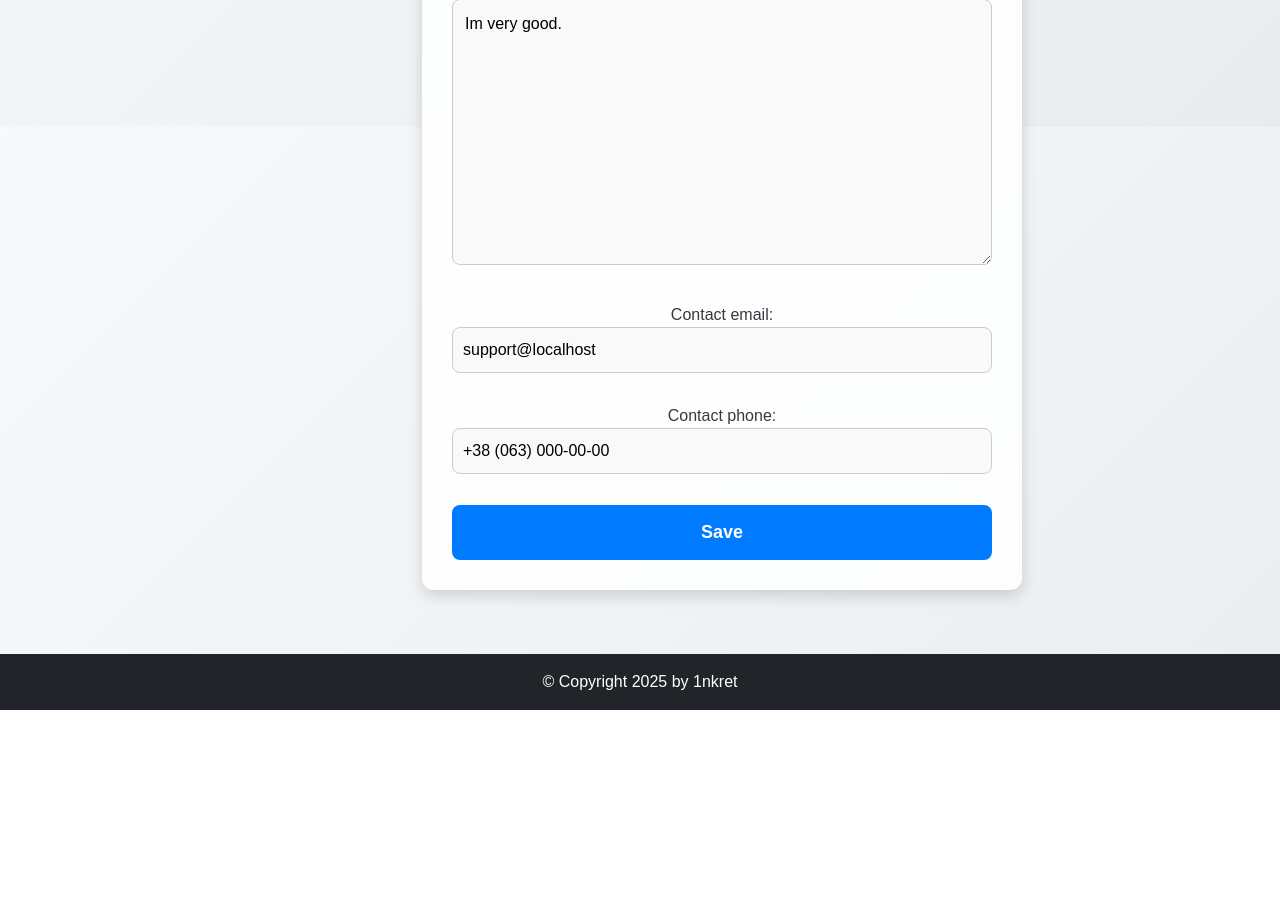
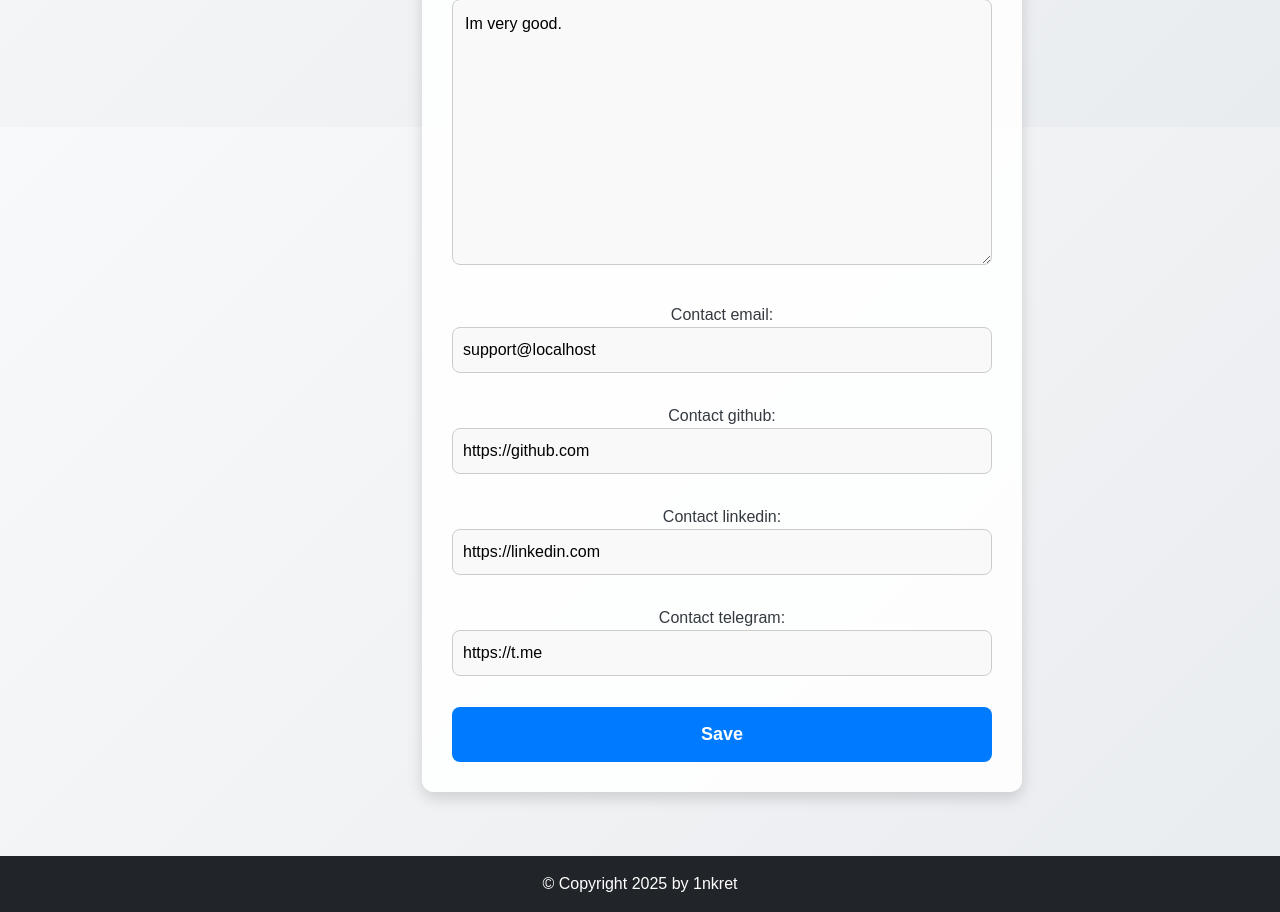
Before and after one commit to 1nkret/django-personal-site, a Django app: page /crm/ in a window 1280 px wide. Shown: the part 673-1585 px from the top of the page. Before the commit the page ends 1383 px from the top, so only its background shows below. Run offline with Django 5.2, Linux system fonts and the light colour scheme; data comes from the database, SQL or seed files in the repository; some libraries are stand-ins or nearby versions.

Commit message:
Contacts update

```diff
--- a/apps/crm/forms.py
+++ b/apps/crm/forms.py
@@ -26,4 +26,5 @@ class TagForm(forms.ModelForm):
 class MainPageSettingsForm(forms.ModelForm):
     class Meta:
         model = MainPageSettings
-        fields = ['title', 'subtitle', 'about_me', 'contact_email', 'contact_phone']
+        fields = ['title', 'subtitle', 'about_me', 'contact_email',
+                  'contact_github', 'contact_linkedin', 'contact_telegram']
--- a/apps/crm/models.py
+++ b/apps/crm/models.py
@@ -27,10 +27,12 @@ class Project(models.Model):
 
 class MainPageSettings(models.Model):
     title = models.CharField(max_length=255, default="Welcome!")
-    subtitle = models.TextField(blank=True, default="Its description.")
+    subtitle = models.TextField(default="Its description.")
     about_me = models.TextField(blank=True, default="Im very good.")
-    contact_email = models.EmailField(default="support@localhost")
-    contact_phone = models.CharField(max_length=20, default="+38 (063) 000-00-00")
+    contact_telegram = models.CharField(default="https://t.me", blank=True, max_length=255)
+    contact_linkedin = models.CharField(default="https://linkedin.com", blank=True, max_length=255)
+    contact_github = models.CharField(default="https://github.com", blank=True, max_length=255)
+    contact_email = models.EmailField(default="support@localhost", blank=True)
 
     def __str__(self):
         return "Main Page Settings"
```
Also changed, not shown: templates/home.html (+12 -2 lines), apps/crm/migrations/0003_alter_mainpagesettings_contact_phone.py (added), apps/crm/migrations/0004_remove_mainpagesettings_contact_phone_and_more.py (added).
